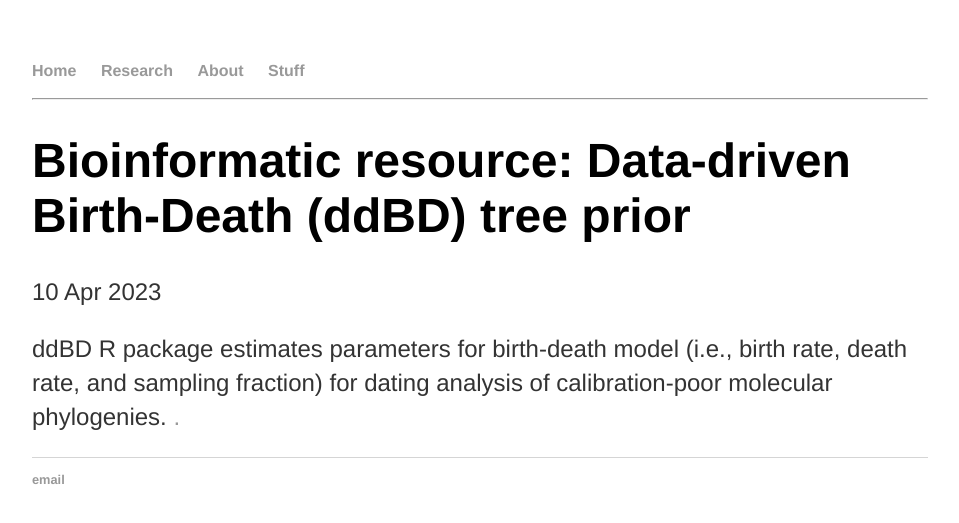
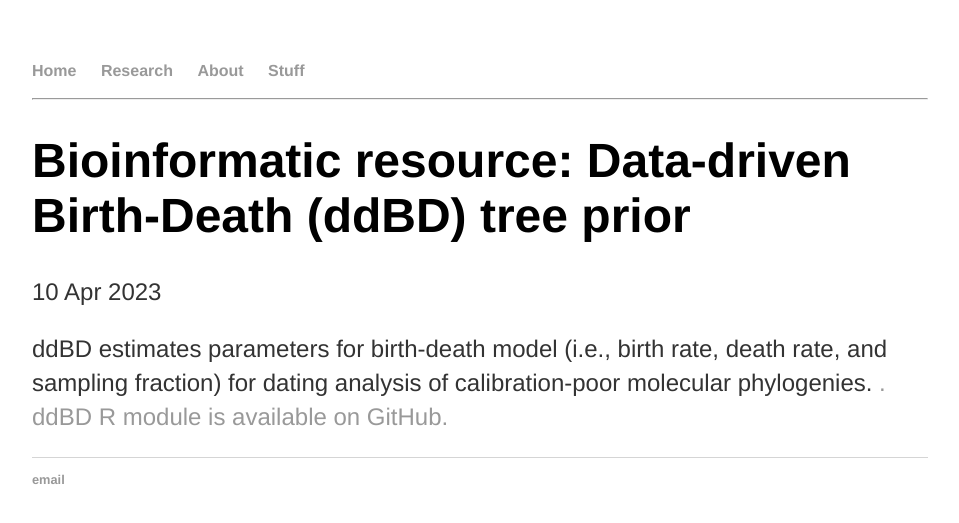
Before and after one commit to josebarbamontoya/josebarbamontoya.github.io, a Jekyll site: the page built from _posts/2023-04-10-ddbd-tree-prior.md, in a window 1280 px wide. Shown: the top 523 px of the page, without its empty margins (160-1119 px from the left). Built offline with Jekyll 4.4.1, drawn with Linux system fonts in a browser that asks for light colours.

Commit message:
Update 2023-04-10-ddbd-tree-prior.md

```diff
--- a/_posts/2023-04-10-ddbd-tree-prior.md
+++ b/_posts/2023-04-10-ddbd-tree-prior.md
@@ -3,4 +3,4 @@ layout: post
 title: "Bioinformatic resource: Data-driven Birth-Death (ddBD) tree prior"
 date: 2023-04-10
 ---
-ddBD R package estimates parameters for birth-death model (i.e., birth rate, death rate, and sampling fraction) for dating analysis of calibration-poor molecular phylogenies. <a href="https://github.com/josebarbamontoya/ddBD-tree-prior">. </a>
+ddBD estimates parameters for birth-death model (i.e., birth rate, death rate, and sampling fraction) for dating analysis of calibration-poor molecular phylogenies. <a href="https://github.com/josebarbamontoya/ddBD-tree-prior">. ddBD R module is available on GitHub.</a>
```
